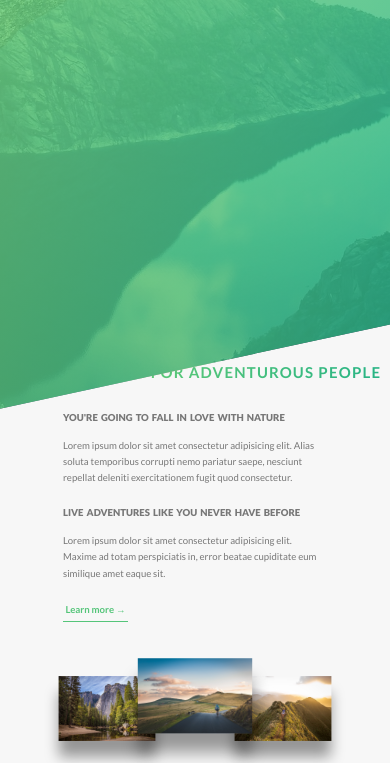
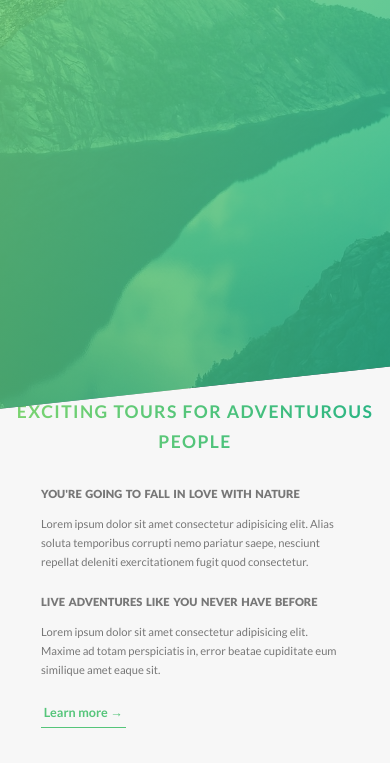
Before and after one commit to tnghung/Natours, a website: page index.html in a window 390 px wide. Shown: the part 393-1156 px from the top of the page. Drawn offline with Linux system fonts and the light colour scheme.

Commit message:
Fix responsive for phone view

```diff
--- a/sass/base/_base.scss
+++ b/sass/base/_base.scss
@@ -33,8 +33,8 @@ html {
   }
 
   @include respond(phone) {
-    // 1rem = 6px
-    font-size: 37.5%;
+    // 1rem = 7px
+    font-size: 43.75%;
   }
 }
 
--- a/sass/base/_typography.scss
+++ b/sass/base/_typography.scss
@@ -102,6 +102,9 @@ body {
 
 .heading-tertiary {
   font-size: $default-font-size;
+  @include respond(phone) {
+    font-size: 1.6rem;
+  }
   font-weight: 900;
   text-transform: uppercase;
   word-spacing: 0.2rem;
--- a/sass/base/_utilities.scss
+++ b/sass/base/_utilities.scss
@@ -8,6 +8,10 @@
 
 .u-mb-s {
   margin-bottom: 2rem !important;
+
+  @include respond(phone) {
+    margin-bottom: 1.5rem !important;
+  }
 }
 
 .u-mb-m {
--- a/sass/components/_button.scss
+++ b/sass/components/_button.scss
@@ -16,7 +16,7 @@
 
   &::after {
     display: inline-block;
-    content: "";
+    content: '';
     position: absolute;
     top: 0;
     left: 0;
@@ -89,6 +89,9 @@
   &:visited {
     display: inline-block;
     font-size: $default-font-size;
+    @include respond(tab-port) {
+      font-size: 1.8rem;
+    }
     font-weight: 700;
     text-decoration: none;
     padding: 0.4rem 0.4rem;
--- a/sass/components/_card.scss
+++ b/sass/components/_card.scss
@@ -144,7 +144,10 @@
       text-align: center;
 
       li {
-        font-size: 1.5rem;
+        font-size: 1.7rem;
+        @include respond(tab-port) {
+          font-size: 2rem;
+        }
         padding: 1rem;
         &:not(:last-child) {
           border-bottom: 1px solid $color-grey-light-2;
--- a/sass/components/_feature-box.scss
+++ b/sass/components/_feature-box.scss
@@ -1,6 +1,9 @@
 .feature-box {
   padding: 2.5rem;
   font-size: 1.5rem;
+  @include respond(tab-port) {
+    font-size: 1.75rem;
+  /*  */}
   text-align: center;
   background-color: rgba($color-white, $alpha: 0.8);
   box-shadow: 0 1.5rem 4rem rgba($color-black, 0.15);
@@ -21,5 +24,4 @@
     cursor: default;
     transform: translateY(-1.5rem) scale(1.03);
   }
-
 }
--- a/sass/components/_form.scss
+++ b/sass/components/_form.scss
@@ -50,6 +50,9 @@
     position: absolute;
     top: -2.5rem;
     left: 1.6rem;
+    @include respond(tab-port) {
+      left: 5.2rem;
+    }
     font-size: 1.4rem;
     font-weight: 700;
   }
@@ -91,7 +94,7 @@
     }
 
     @include respond(phone) {
-      font-size: 1.8rem;
+      font-size: 1.45 rem;
     }
   }
 
--- a/sass/components/_story.scss
+++ b/sass/components/_story.scss
@@ -24,8 +24,13 @@
   &__avatar {
     position: relative;
     float: left;
-    height: 15rem;
-    width: 15rem;
+    width: 12.5rem;
+    aspect-ratio: 1/1;
+
+    @include respond(phone) {
+      width: 10rem;
+      aspect-ratio: 1/1;
+    }
     margin-right: 3rem;
     // Defines a shape around which inline content wraps, this block must have float element
     shape-outside: circle(50% at 50% 50%);
--- a/sass/layout/_header.scss
+++ b/sass/layout/_header.scss
@@ -1,5 +1,6 @@
 .header {
   height: 95vh;
+
   position: relative;
   /* Màu gradient đổ dần từ left-top xuống right-bottom */
   background-image: linear-gradient(
@@ -13,22 +14,30 @@
             nhưng phần bottom và center sẽ bị crop theo */
   background-position: top;
   /* Cắt hình theo tọa độ x y, lấy tọa độ (0,0) nằm ở góc trái màn hình */
-  -webkit-clip-path: polygon(0 0, 100% 0, 100% 75vh, 0 100%);
-  clip-path: polygon(0 0, 100% 0, 100% 75vh, 0 100%);
+  -webkit-clip-path: polygon(0 0, 100% 0, 100% 85vh, 0 100%);
+  clip-path: polygon(0 0, 100% 0, 100% 85vh, 0 100%);
 
   @include respond(tab-port) {
-    -webkit-clip-path: polygon(0 0, 100% 0, 100% 85vh, 0 100%);
-    clip-path: polygon(0 0, 100% 0, 100% 85vh, 0 100%);
+    -webkit-clip-path: polygon(0 0, 100% 0, 100% 90vh, 0 100%);
+    clip-path: polygon(0 0, 100% 0, 100% 90vh, 0 100%);
   }
 
   &__logo-box {
     position: absolute;
     top: 3rem;
     left: 3rem;
+
+    @include respond(tab-port) {
+      top: 2rem;
+      left: 2rem;
+    }
   }
 
   &__logo {
     height: 3.5rem;
+    @include respond(tab-port) {
+      height: 5.5rem;
+    }
     transition: all 0.4s;
   }
 
--- a/sass/pages/_home.scss
+++ b/sass/pages/_home.scss
@@ -2,6 +2,10 @@
   background-color: $color-grey-light-1;
   padding: 25rem 0;
   margin-top: -20vh;
+
+  @include respond(tab-port) {
+    margin-top: -18vh;
+  }
 
   @include respond(tab-port) {
     padding: 15rem 0 22rem;
```
Also changed, not shown: css/style.css.
